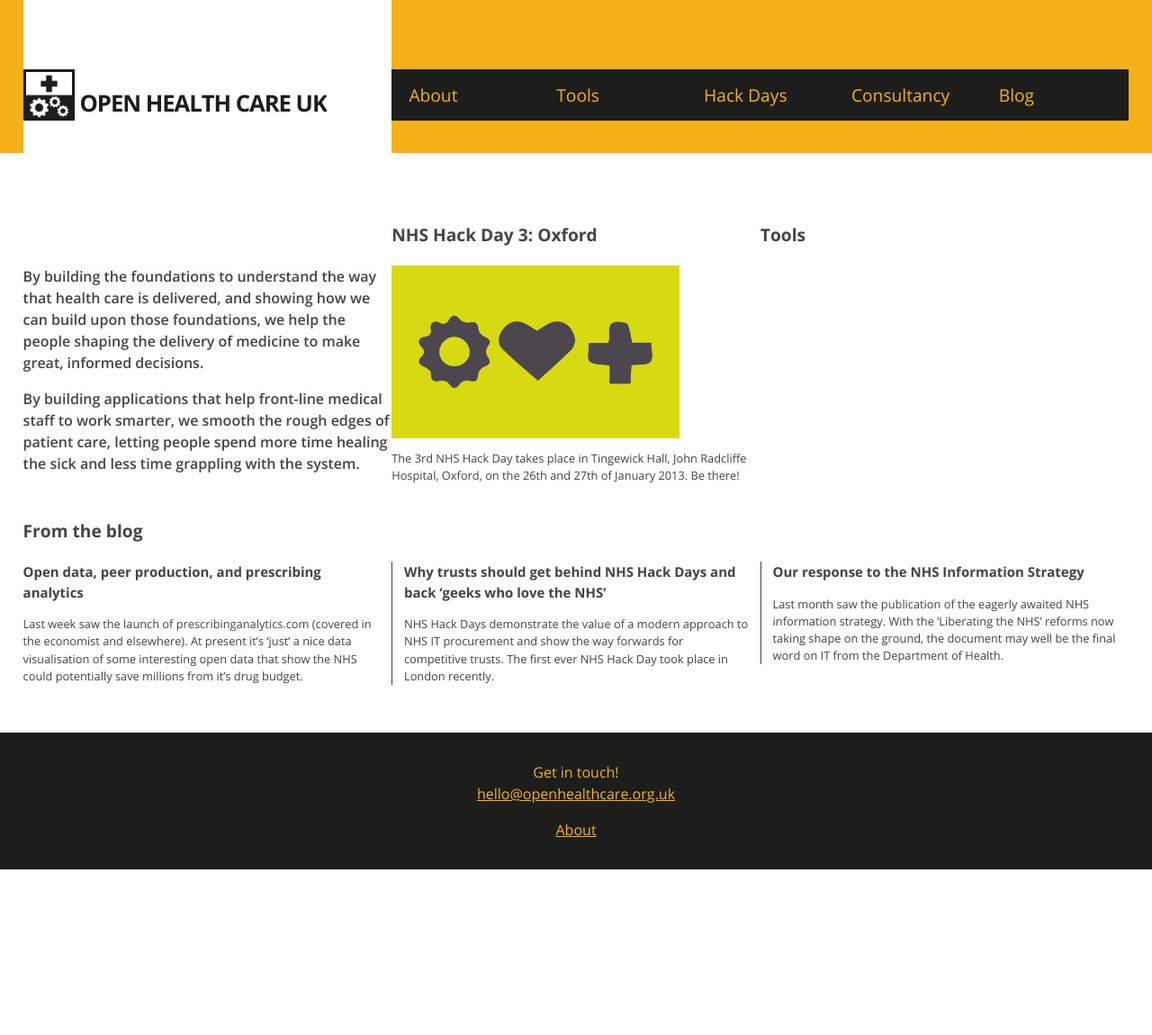
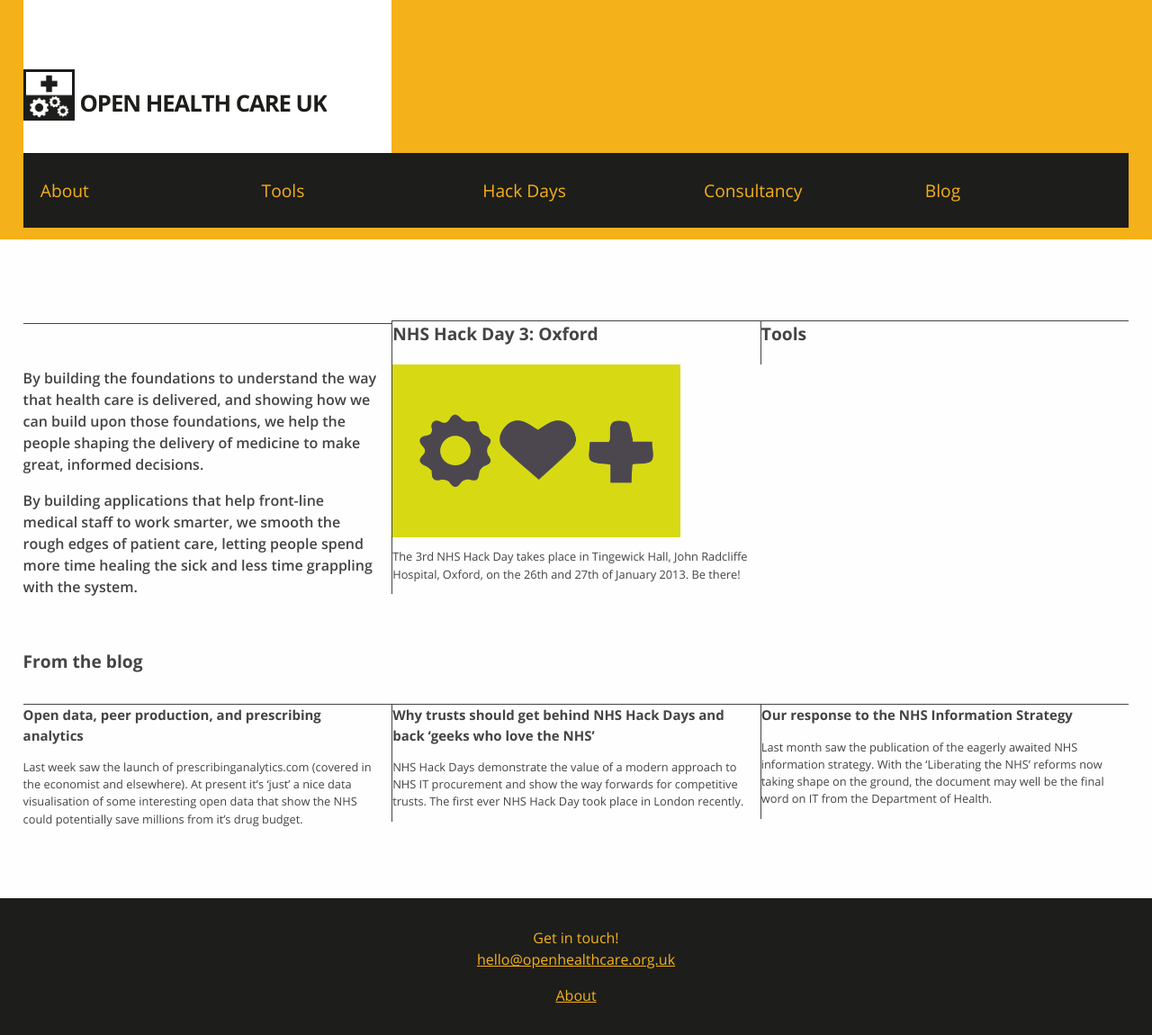
Before and after one commit to openhealthcare/ohcgo, a Django app: page / in a window 1280 px wide. Shown: the whole page at 90% size. Before the commit the page ends 966 px from the top, so only its background shows below. Run offline with Django 3.2, Linux system fonts and the light colour scheme; data that the repository does not hold is empty; some libraries are stand-ins or nearby versions.

Commit message:
Incremental line rules refactoring

```diff
--- a/ohcgo/static/css/grids-reduced.css
+++ b/ohcgo/static/css/grids-reduced.css
@@ -1,37 +1,71 @@
-/* Allow the specification of a `.line` element to make its children occupy fractional widths */
-.columnGroup,
-.columnGroup > :nth-child(n+2):last-child {
+@media (max-width: 60em), not (width: 60em) {
+	.fractionGroup > *,
+	.unit {
+		margin: 1em 0;
+	}
+
+	/* Allow the specification of `fractionGroup.delineated` to have children border intelligently */
+	.delineated > * {
+		border-top: 1px solid;
+	}
+}
+
+@media (min-width: 60em) {
+	.fractionGroup > *,
+	.unit {
+		padding-right: 1em;
+	}
+
+	.fractionGroup > :last-child,
+	.lastUnit {
+		padding-right: 0;
+	}
+
+	.delineated > * {
+		border-left: 1px solid;
+	}
+
+	.delineated > :first-child {
+		border-left: 0;
+	}
+
+	/* Allow the specification of a `.fractionGroup` element to make its children occupy fractional widths */
+	.fractionGroup,
+	.fractionGroup > :nth-child(n+2):last-child {
 		overflow: hidden;
 		*overflow: visible;
 		*zoom:1;
 	}
-.columnGroup > *,
+	.fractionGroup > *,
 	.unit {
+		-webkit-box-sizing: border-box;
+		   -moz-box-sizing: border-box;
+		        box-sizing: border-box;
 		float:left;
 	}
-.columnGroup > :nth-child(1):nth-last-child(2),
+	.fractionGroup > :nth-child(1):nth-last-child(2),
 	.size1of2 {
 		width:50%;
 	}
-.columnGroup > :nth-child(1):nth-last-child(3),
-.columnGroup > :nth-child(2):nth-last-child(2),
+	.fractionGroup > :nth-child(1):nth-last-child(3),
+	.fractionGroup > :nth-child(2):nth-last-child(2),
 	.size1of3 {
 		width:33.33333%;
 	}
-.columnGroup > :nth-child(1):nth-last-child(4),
-.columnGroup > :nth-child(2):nth-last-child(3),
-.columnGroup > :nth-child(3):nth-last-child(2),
+	.fractionGroup > :nth-child(1):nth-last-child(4),
+	.fractionGroup > :nth-child(2):nth-last-child(3),
+	.fractionGroup > :nth-child(3):nth-last-child(2),
 	.size1of4 {
 		width:25%;
 	}
-.columnGroup > :nth-child(1):nth-last-child(5),
-.columnGroup > :nth-child(2):nth-last-child(4),
-.columnGroup > :nth-child(3):nth-last-child(3),
-.columnGroup > :nth-child(4):nth-last-child(2),
+	.fractionGroup > :nth-child(1):nth-last-child(5),
+	.fractionGroup > :nth-child(2):nth-last-child(4),
+	.fractionGroup > :nth-child(3):nth-last-child(3),
+	.fractionGroup > :nth-child(4):nth-last-child(2),
 	.size1of5 {
 		width:20%;
 	}
-.columnGroup > :last-child,
+	.fractionGroup > :last-child,
 	.lastUnit {
 		float:none;
 		width:auto;
@@ -39,7 +73,8 @@
 		_margin-right:-3px;
 		_position:relative;
 	}
-.columnGroup > :only-child {
+	.fractionGroup > :only-child {
 		float:none;
 		overflow:visible;
 	}
+}
--- a/ohcgo/static/css/ohc.css
+++ b/ohcgo/static/css/ohc.css
@@ -57,7 +57,7 @@ body {
 	padding-bottom: 15em;
 }
 
-article, header, nav {
+article, header {
 	display: block;
 	position: relative;
 }
@@ -135,7 +135,7 @@ header h1 span {
 
 /* Used to highlight current top level nav context */
 
-@media (max-width: 30em), (width: 30em) {
+@media (max-width: 30em), not (width: 30em) {
 	body.home        nav a[href="/home"],
 	body.about       nav a[href="/about"],
 	body.tool        nav a[href="/tools"],
@@ -149,21 +149,18 @@ header h1 span {
 	}
 }
 
-nav {
+header ul {
 	background: #1d1d1b;
 	color: #f4b119;
-}
-
-nav ul {
 	margin: 0;
 	padding: 0;
 }
 
-nav li {
+header li {
 	list-style: none;
 }
 
-nav a {
+header li a {
 	line-height: 1;
 	padding: 1em;
 }
@@ -254,34 +251,6 @@ body article .person p {
 		font-size: 1.25em;
 		font-weight: 600;
 	}
-
-	/* Extrapolations fom Stubbornella's OOCSS grids module
-	 * https://github.com/stubbornella/oocss/blob/master/core/grid/grids.css
-	 */
-
-	nav ul,
-	nav li.lastUnit {
-		overflow: hidden;
-		*overflow: visible;
-		*zoom: 1;
-	}
-
-	nav li {
-		float: left;
-	}
-
-	nav li {
-		width: 20%;
-	}
-
-	nav li.lastUnit {
-		float: none;
-		width: auto;
-		_position: relative;
-		_left: -3px;
-		_margin-right: -3px;
-	}
-
 }
 
 @media (min-width: 60em) {
@@ -296,75 +265,18 @@ body article .person p {
 		font-weight: 600;
 	}
 
-	nav a {
+	header li a {
 		font-size: 1.5em;
-	}
-
-	body.post article,
-	body.tool article {
-		margin-left: 33.33333%;
-		padding-left: 1em;
-	}
-
-	body.post article img,
-	body.tool article img {
-		position: absolute;
-		left: -50%;
-		max-height: none;
-		max-width: 50%;
-	}
-
-	body.post article .colophon,
-	body.tool article .colophon {
-		position: absolute;
-		left: -50%;
-		text-align: right;
-		top: 0;
-		width: 50%;
-	}
-
-	.contentItemWrap {
-		border-left: 1px solid;
-		border-top: none;
-		padding-left: 1em;
-		padding-right: 1em;
-		padding-top: 0;
-	}
-
-	.firstUnit .contentItemWrap {
-		border-left: none;
-		padding-left: 0;
 	}
 
 	.intro {
 		padding-top: 3em;
 	}
 
-	header,
-	nav,
-	body.home .content,
-	body.home .content .apps,
-	body.home .blog,
-	.lastUnit {
+	header {
 		overflow: hidden;
 		*overflow: visible;
 		*zoom: 1;
-	}
-
-	header .colophon,
-	body.home .content .intro,
-	body.home .content .featured,
-	body.home .blog article {
-		float: left;
-		width: 33.33333%;
-	}
-
-	nav {
-		float: none;
-		width: auto;
-		_position: relative;
-		_left: -3px;
-		_margin-right: -3px;
 	}
 
 	/* Used to highlight current top level nav context */
@@ -415,7 +327,7 @@ body article .person p {
 	}
 
 	header .colophon,
-	header nav {
+	header ul {
 		position: relative;
 	}
 
--- a/ohcgo/templates/about.html
+++ b/ohcgo/templates/about.html
@@ -7,7 +7,7 @@
 		<h1>
 			Our purpose
 		</h1>
-		<div class="line">
+		<div class="fractionGroup">
 			<div class="unit size1of2">
 				<h2>
 					Making NHS IT less bad
--- a/ohcgo/templates/base.html
+++ b/ohcgo/templates/base.html
@@ -27,13 +27,8 @@
 					h[c] = h[c].replace('loading','loaded')
 				},500);
 			}(document.lastChild,'className');
-			// I use some HTML5 elements. May as well tell the browser.
-			void function addElements(e){
-				while(e.length){
-					document.createElement(e.pop())
-				}
-			}(['article','header','nav','section']);
 		</script>
+		<script src="/inc/javascript/modernizr.min.js"></script>
 		<meta http-equiv="X-UA-Compatible" content="IE=edge,chrome=1">
 		<meta name="description" content="Open-source IT solutions for patients and healthcare professionals">
 		<meta name="HandheldFriendly" content="True">
@@ -83,8 +78,7 @@
 							</a>
 						</h1>
 					</div>
-					<nav>
-						<ul class="line">
+					<ul class="nav fractionGroup">
 						<!--
 							The url tag is a reverse
 							lookup on the routes in urls.py on
@@ -116,7 +110,6 @@
 							</a>
 						</li>
 					</ul>
-					</nav>
 				</div>
 			</div>
 		</header>
--- a/ohcgo/templates/home.html
+++ b/ohcgo/templates/home.html
@@ -2,7 +2,7 @@
 {% load markup %}
 {% block titlextra %} &#8212; Welcome{% endblock %}
 {% block content %}
-<div class="columnGroup delineated">
+<div class="fractionGroup delineated">
 	<div class="intro">
 		<p class="firstChild">
 			By building the foundations to understand the way that health care is delivered, and showing how we can build upon those foundations, we help the people shaping the delivery of medicine to make great, informed decisions.
@@ -45,42 +45,30 @@
 		<h2>
 			From the blog
 		</h2>
-		<div class="contentItem">
-			<article class="firstUnit">
-				<div class="contentItemWrap">
-					<div class="colophon">
+		<div class="fractionGroup delineated">
+			<article>
 				<h3>
 					Open data, peer production, and prescribing analytics
 				</h3>
 				<p>
 					Last week saw the launch of prescribinganalytics.com (covered in the economist and elsewhere). At present it’s ‘just’ a nice data visualisation of some interesting open data that show the NHS could potentially save millions from it’s drug budget.
 				</p>
-					</div>
-				</div>
 			</article>
 			<article>
-				<div class="contentItemWrap">
-					<div class="colophon">
 				<h3>
 					Why trusts should get behind NHS Hack Days and back ‘geeks who love the NHS’
 				</h3>
 				<p>
 					NHS Hack Days demonstrate the value of a modern approach to NHS IT procurement and show the way forwards for competitive trusts. The first ever NHS Hack Day took place in London recently.
 				</p>
-					</div>
-				</div>
 			</article>
-			<article class="lastUnit">
-				<div class="contentItemWrap">
-					<div class="colophon">
+			<article>
 				<h3>
 					Our response to the NHS Information Strategy
 				</h3>
 				<p>
 					Last month saw the publication of the eagerly awaited NHS information strategy. With the ‘Liberating the NHS’ reforms now taking shape on the ground, the document may well be the final word on IT from the Department of Health.
 				</p>
-					</div>
-				</div>
 			</article>
 		</div>
 	</div>
```
Lines whose indentation alone changed are shown as unchanged.
